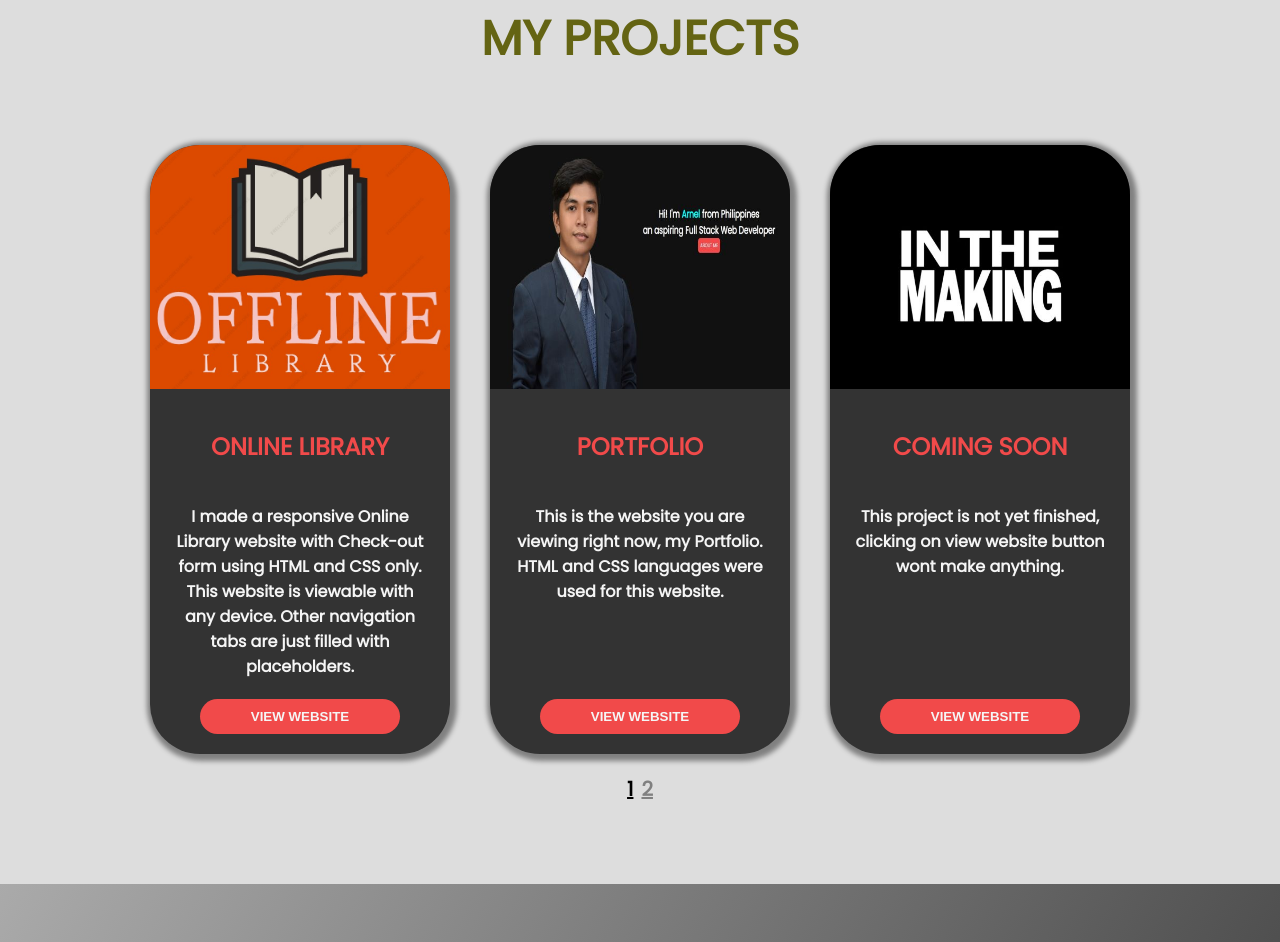
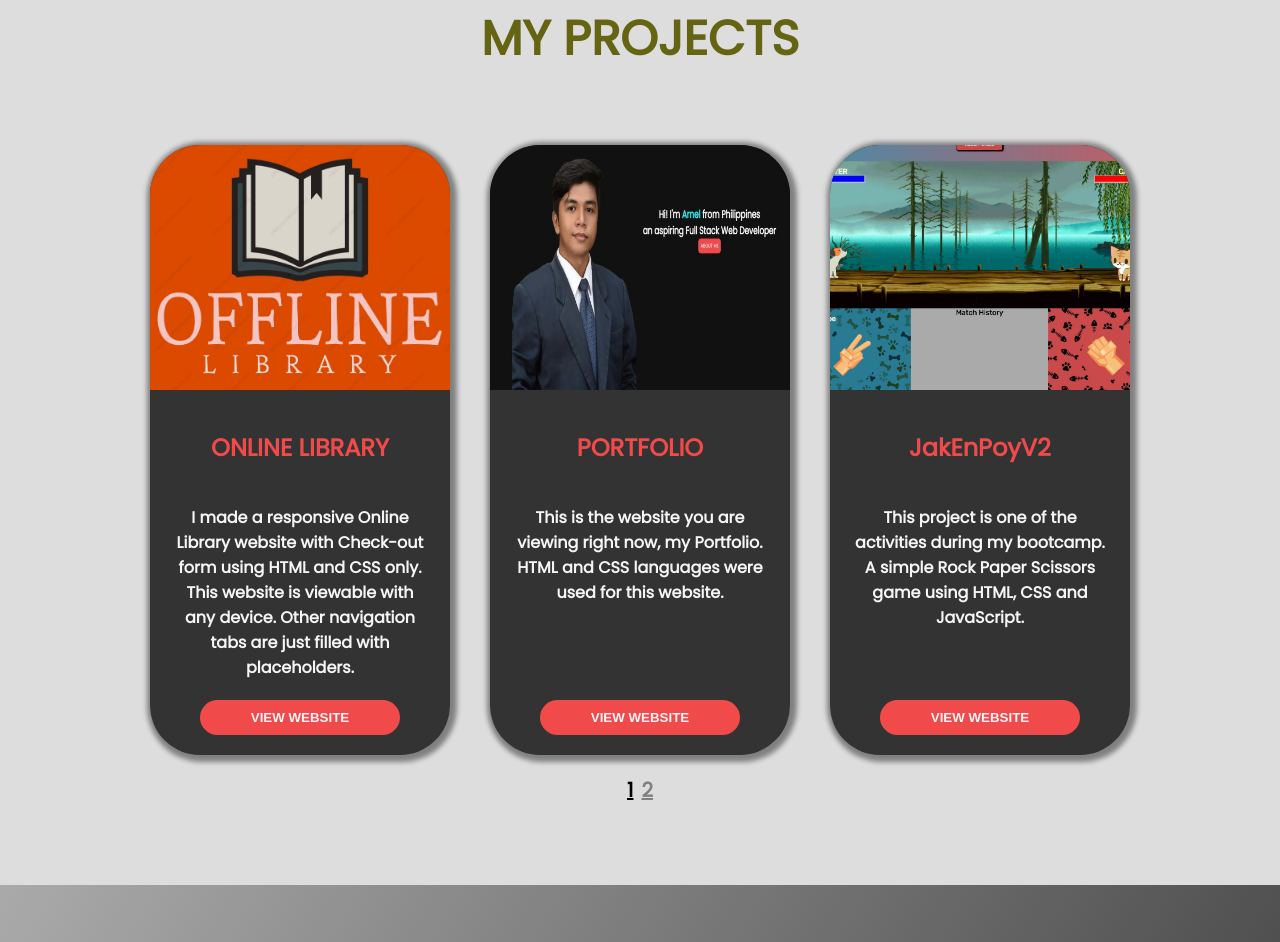
Before and after one commit to ainoc14/Portfolio, a plain HTML site: page index.html in a window 1280 px wide. Shown: the part 2582-3524 px from the top of the page. Drawn offline with Linux system fonts and the light colour scheme.

Commit message:
update projects

```diff
--- a/css/style.css
+++ b/css/style.css
@@ -427,8 +427,10 @@ input[type="radio"]{
 .project-card img{
     padding-bottom: 20px;
     width: 100%;
+    height: 265px;
     border-top-left-radius: 50px;
     border-top-right-radius: 50px;
+    object-fit: cover;
 }
 .project-info{
     display: flex;
--- a/index.html
+++ b/index.html
@@ -57,7 +57,7 @@
                     <a href="mailto:a.inoc14@gmail.com">
                         <button class="hire-btn">Hire Me</button>
                     </a>
-                    <a href="ARNEL INOC - CV.pdf" target="_blankk" download>
+                    <a href="Arnel Sable Inoc.pdf" target="_blankk" download>
                         <button class="cv-btn">Download CV</button>
                     </a>
                 </div>
@@ -119,45 +119,45 @@
                         </div>
                     </div>
                     <div class="project-card">
-                        <img src="images/inthemaking.jpg" alt="">
+                        <img src="images/jakenpoy.jpg" alt="">
                         <div class="project-info">
-                            <p class="project-title">COMING SOON</p>
-                            <p class="project-details">This project is not yet finished, clicking on view website button wont make anything.</p>
+                            <p class="project-title">JakEnPoyV2</p>
+                            <p class="project-details">This project is one of the activities during my bootcamp. A simple Rock Paper Scissors game using HTML, CSS and JavaScript.</p>
                         </div>
                         <div class="view-btn">
-                            <button>VIEW WEBSITE</button>
+                            <a href="https://ainoc14.github.io/JakEnPoyV2/" target="_blank"><button>VIEW WEBSITE</button></a>
                         </div>
                     </div>
                 </div>
                 <div class="project-card-container">
                     <div class="project-card">
-                        <img src="images/inthemaking.jpg" alt="">
+                        <img src="images/simpleconverter.jpg" alt="">
                         <div class="project-info">
-                            <p class="project-title">COMING SOON</p>
-                            <p class="project-details">This project is not yet finished, clicking on view website button wont make anything.</p>
+                            <p class="project-title">Length Converter</p>
+                            <p class="project-details">This project is an activity during our bootcamp, a simple length converter. HTML, CSS and JavaScript were used for this activity.</p>
                         </div>
                         <div class="view-btn">
-                            <button>VIEW WEBSITE</button>
+                            <a href="https://ainoc14.github.io/SimpleConverter/" target="_blank"><button>VIEW WEBSITE</button></a>
                         </div>
                     </div>
                     <div class="project-card">
-                        <img src="images/inthemaking.jpg" alt="">
+                        <img src="images/mwbls.jpg" alt="">
                         <div class="project-info">
-                            <p class="project-title">COMING SOON</p>
-                            <p class="project-details">This project is not yet finished, clicking on view website button wont make anything.</p>
+                            <p class="project-title">Mini Project 2</p>
+                            <p class="project-details">This project is our Mini Project 2, a front-end only website using HTML, CSS and JavaScript. Data are stored in web local storage for this website. </p>
                         </div>
                         <div class="view-btn">
-                            <button>VIEW WEBSITE</button>
+                            <a href="https://ainoc14.github.io/mwbls/" target="_blank"><button>VIEW WEBSITE</button></a>
                         </div>
                     </div>
                     <div class="project-card">
-                        <img src="images/inthemaking.jpg" alt="">
+                        <img src="images/mwbls2.jpg" alt="">
                         <div class="project-info">
-                            <p class="project-title">COMING SOON</p>
-                            <p class="project-details">This project is not yet finished, clicking on view website button wont make anything.</p>
+                            <p class="project-title">MWBLS</p>
+                            <p class="project-details">This project is our capstone in the bootcamp, an upgrade in our Mini Project 2. We used HTML, CSS, BootStrap5, Laravel and MySQL for this website. I am the team leader and contributed much for this website.</p>
                         </div>
                         <div class="view-btn">
-                            <button>VIEW WEBSITE</button>
+                            <a href="https://mwbls.online" target="_blank"><button>VIEW WEBSITE</button></a>
                         </div>
                     </div>
                 </div>
```
Also changed, not shown: images/jakenpoy.jpg (added), images/mwbls.jpg (added), images/mwbls2.jpg (added), images/simpleconverter.jpg (added), 2 other files.
